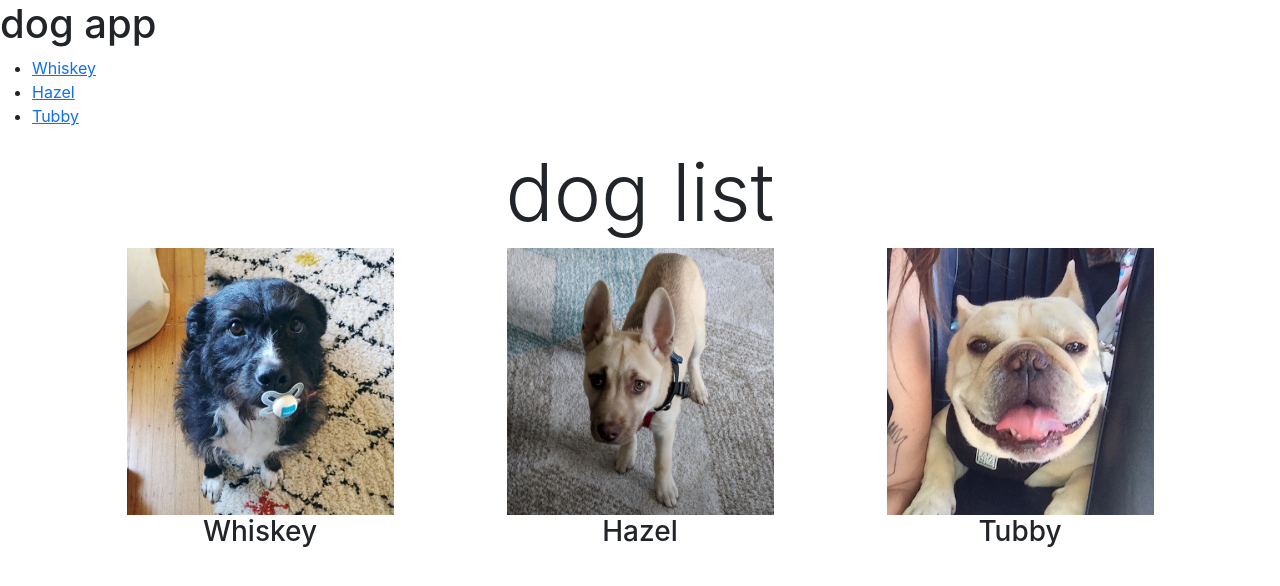
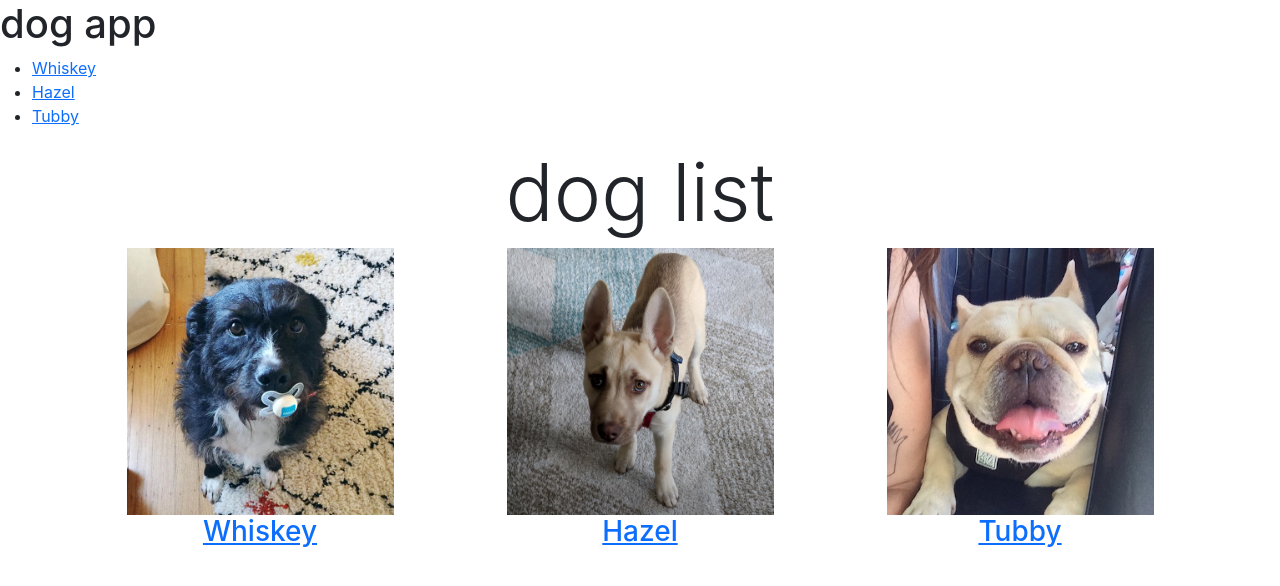
Before and after one commit to ehsansh/react-bootcamp, a React (Create React App) app: page /dogs in a window 1280 px wide. Shown: the top 586 px of the page. Built offline with nearby package versions, Linux system fonts and the light colour scheme.

Commit message:
add links to dog names in doglist component

```diff
--- a/src/DogList.js
+++ b/src/DogList.js
@@ -1,3 +1,4 @@
+import { Link } from 'react-router-dom';
 function DogList(props) {
     return (
         <div>
@@ -7,7 +8,9 @@ function DogList(props) {
                     {props.dogs.map(d => (
                         <div key={d.name} className='col-lg-4 text-center'>
                             <img width='75%' src={d.src} alt={d.name} />
-                            <h3>{d.name}</h3>
+                            <h3>
+                                <Link to={`/dogs/${d.name}`}>{d.name}</Link>
+                            </h3>
                         </div>
                     ))}
                 </div>
```
